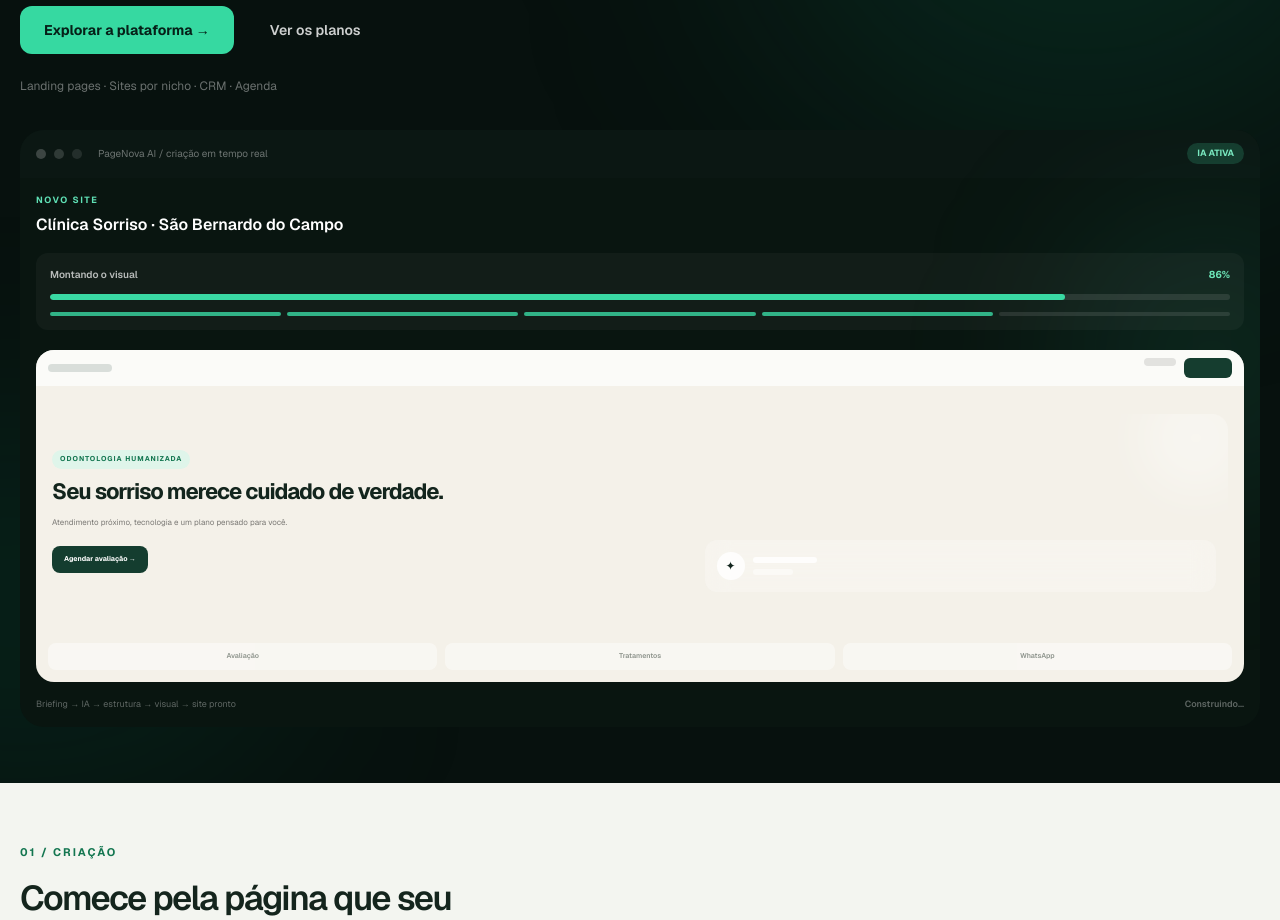
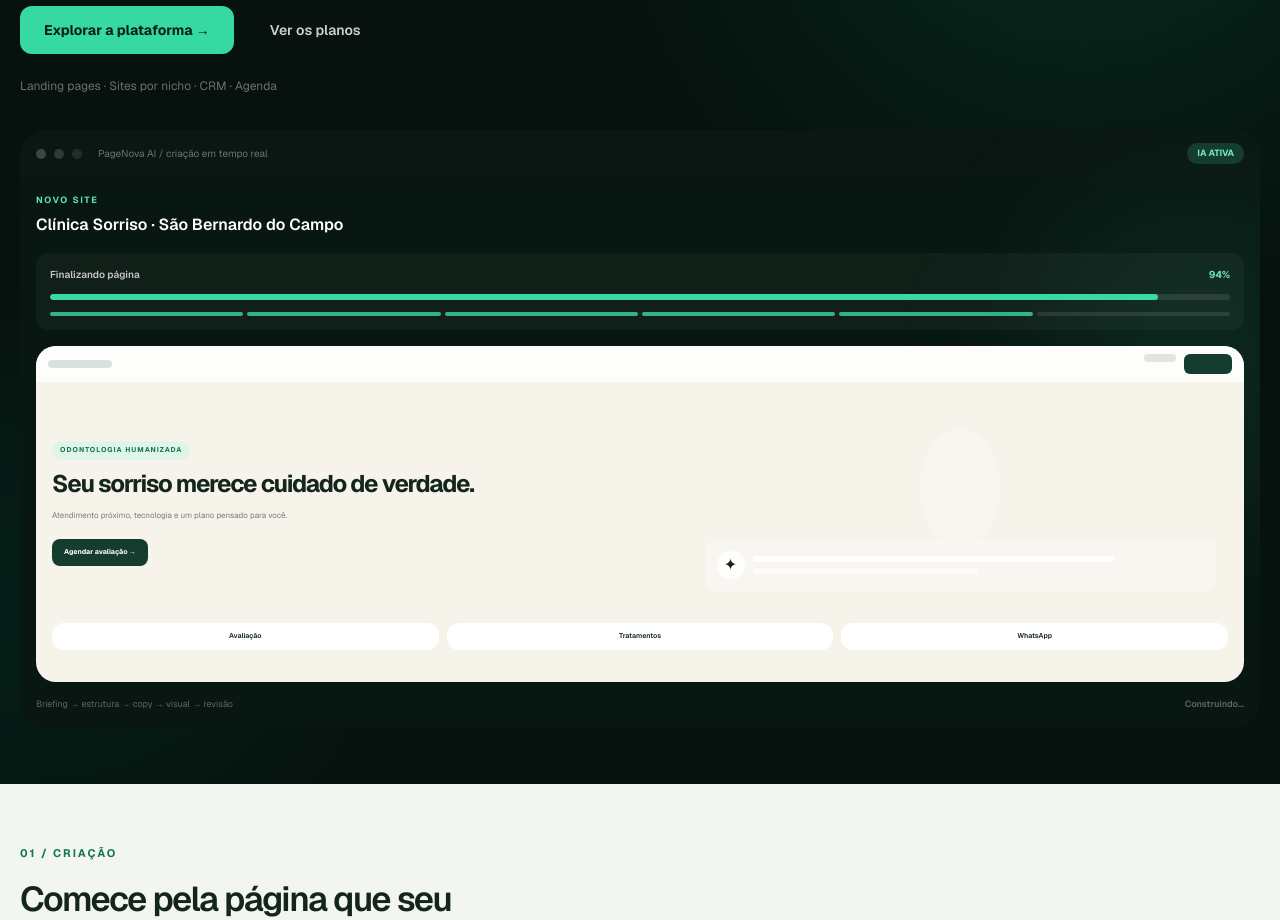
Before and after one commit to dramaflix2026-stack/pagenova-ai, a Next.js app in the folder frontend/: page / in a window 1280 px wide. Shown: the part 480-1400 px from the top of the page. Built offline with nearby package versions, Linux system fonts and the light colour scheme.

Commit message:
Upgrade animated landing creation demo

```diff
--- a/frontend/src/components/pagenova-creation-demo.tsx
+++ b/frontend/src/components/pagenova-creation-demo.tsx
@@ -3,20 +3,18 @@
 import { useEffect, useState } from "react";
 
 const phases = [
-  { label: "Lendo o briefing", progress: 22 },
-  { label: "Criando estrutura", progress: 46 },
-  { label: "Escrevendo conteúdo", progress: 68 },
-  { label: "Montando o visual", progress: 86 },
+  { label: "Lendo o briefing", progress: 14 },
+  { label: "Planejando seções", progress: 32 },
+  { label: "Escrevendo conteúdo", progress: 55 },
+  { label: "Criando o visual", progress: 78 },
+  { label: "Finalizando página", progress: 94 },
   { label: "Site pronto", progress: 100 },
 ] as const;
 
 export function PageNovaCreationDemo() {
   const [phase, setPhase] = useState(0);
-
   useEffect(() => {
-    const timer = window.setInterval(() => {
-      setPhase((current) => (current + 1) % phases.length);
-    }, 1800);
+    const timer = window.setInterval(() => setPhase((v) => (v + 1) % phases.length), 1600);
     return () => window.clearInterval(timer);
   }, []);
 
@@ -24,72 +22,56 @@ export function PageNovaCreationDemo() {
   const ready = phase === phases.length - 1;
 
   return (
-    <div className="relative overflow-hidden rounded-[24px] border border-white/10 bg-[#091510] shadow-[0_32px_100px_rgba(0,0,0,.42)]">
-      <div className="pointer-events-none absolute -right-24 top-20 h-72 w-72 rounded-full bg-[#31d9a4]/10 blur-[90px]" />
-      <div className="flex h-12 items-center gap-2 border-b border-white/10 bg-[#0b1713] px-4 sm:px-5">
-        <span className="h-2.5 w-2.5 rounded-full bg-white/20" />
-        <span className="h-2.5 w-2.5 rounded-full bg-white/15" />
-        <span className="h-2.5 w-2.5 rounded-full bg-white/10" />
-        <span className="ml-2 truncate text-[10px] text-white/40 sm:ml-4 sm:text-[11px]">PageNova AI / criação em tempo real</span>
-        <span className={"ml-auto shrink-0 rounded-full px-2.5 py-1 text-[9px] font-bold " + (ready ? "bg-[#31d9a4] text-[#062018]" : "bg-[#153b2d] text-[#7ceac2]")}>
-          {ready ? "PRONTO ✓" : "IA ATIVA"}
-        </span>
+    <div className="relative overflow-hidden rounded-[26px] border border-white/10 bg-[#081711] shadow-[0_32px_100px_rgba(0,0,0,.44)]">
+      <div className="pointer-events-none absolute -right-20 top-20 h-72 w-72 rounded-full bg-[#31d9a4]/10 blur-[85px]" />
+      <div className="flex h-12 items-center gap-2 border-b border-white/10 bg-[#0b1713] px-4">
+        <span className="h-2.5 w-2.5 rounded-full bg-white/20" /><span className="h-2.5 w-2.5 rounded-full bg-white/15" /><span className="h-2.5 w-2.5 rounded-full bg-white/10" />
+        <span className="ml-2 truncate text-[10px] text-white/40">PageNova AI / criação em tempo real</span>
+        <span className={"ml-auto rounded-full px-2.5 py-1 text-[9px] font-bold "+(ready?"bg-[#31d9a4] text-[#062018]":"bg-[#153b2d] text-[#7ceac2]")}>{ready?"SITE PRONTO ✓":"IA ATIVA"}</span>
       </div>
 
       <div className="relative p-4 sm:p-6">
-        <div className="mb-4 flex items-start justify-between gap-3">
-          <div>
-            <p className="text-[9px] font-bold uppercase tracking-[.18em] text-[#5fe0b5]">Novo site</p>
-            <h3 className="mt-1.5 text-base font-semibold text-white sm:text-lg">Clínica Sorriso · São Bernardo do Campo</h3>
+        <div className="mb-4 flex items-end justify-between gap-3">
+          <div><p className="text-[9px] font-bold uppercase tracking-[.18em] text-[#5fe0b5]">Novo site</p><h3 className="mt-1.5 text-base font-semibold text-white sm:text-lg">Clínica Sorriso · São Bernardo do Campo</h3></div>
+          <span className="hidden text-[9px] text-white/40 sm:block">{ready?"Pronto para editar":"Gerando agora..."}</span>
         </div>
-          <div className="hidden items-center gap-2 text-[9px] text-white/35 sm:flex">
-            <span className="h-1.5 w-1.5 animate-pulse rounded-full bg-[#31d9a4]" /> Gerando agora
+
+        <div className="mb-4 rounded-xl border border-white/10 bg-white/[.035] p-3.5">
+          <div className="flex items-center justify-between text-[10px]"><span className="font-semibold text-white/75">{current.label}</span><span className="font-bold text-[#6ce5b8]">{current.progress}%</span></div>
+          <div className="mt-3 h-1.5 overflow-hidden rounded-full bg-white/10"><div className="h-full rounded-full bg-[#39d9a3] transition-[width] duration-700" style={{width:current.progress+"%"}} /></div>
+          <div className="mt-3 flex justify-between gap-1">
+            {phases.map((x,i)=><span key={x.label} className={"h-1 flex-1 rounded-full transition-all duration-500 "+(i<=phase?"bg-[#39d9a3]/80":"bg-white/10")} />)}
           </div>
         </div>
 
-        <div className="mb-5 rounded-xl border border-white/10 bg-white/[.035] p-3.5">
-          <div className="flex items-center justify-between text-[10px]">
-            <span className="font-semibold text-white/70">{current.label}</span>
-            <span className="font-bold text-[#6ce5b8]">{current.progress}%</span>
+        <div className="relative overflow-hidden rounded-[20px] border border-white/10 bg-[#f6f3eb] text-[#13251d] shadow-[0_20px_60px_rgba(0,0,0,.30)]">
+          <div className="flex h-9 items-center justify-between border-b border-black/[.06] bg-white/80 px-3"><div className="h-2 w-16 rounded bg-[#173c2e]/15" /><div className="flex gap-2"><div className="h-2 w-8 rounded bg-black/10"/><div className="h-5 w-12 rounded-md bg-[#153d2f]"/></div></div>
+
+          <div className="relative min-h-[300px] p-4 sm:min-h-[330px] sm:p-6">
+            {phase===0 && <div className="absolute inset-0 z-20 grid place-items-center bg-[#f6f3eb]/95 p-6"><div className="w-full max-w-sm space-y-3"><div className="h-3 w-28 animate-pulse rounded bg-[#2c8d69]/25"/><div className="h-7 w-4/5 animate-pulse rounded bg-[#173c2e]/15"/><div className="h-3 w-full animate-pulse rounded bg-black/10"/><div className="h-3 w-3/4 animate-pulse rounded bg-black/10"/><p className="pt-3 text-center text-[9px] font-semibold uppercase tracking-[.16em] text-[#27815f]">Interpretando seu briefing...</p></div></div>}
+
+            <div className="grid grid-cols-[1.08fr_.92fr] items-center gap-3 sm:gap-6">
+              <div>
+                <span className={"inline-flex rounded-full bg-[#dff5ea] px-2 py-1 text-[7px] font-bold uppercase tracking-[.14em] text-[#137650] transition-all duration-500 "+(phase>=1?"opacity-100":"opacity-0")}>Odontologia humanizada</span>
+                <h4 className={"mt-3 text-[24px] font-bold leading-[.98] tracking-[-.05em] transition-all duration-700 sm:text-[36px] "+(phase>=2?"translate-y-0 opacity-100":"translate-y-3 opacity-20")}>Seu sorriso merece cuidado de verdade.</h4>
+                <p className={"mt-3 text-[8px] leading-4 text-black/50 transition duration-700 sm:text-[10px] "+(phase>=2?"opacity-100":"opacity-20")}>Atendimento próximo, tecnologia e um plano pensado para você.</p>
+                <div className={"mt-4 inline-flex rounded-lg bg-[#143d2f] px-3 py-2 text-[7px] font-bold text-white transition-all duration-700 "+(phase>=3?"scale-100 opacity-100":"scale-90 opacity-0")}>Agendar avaliação →</div>
               </div>
-          <div className="mt-3 h-1.5 overflow-hidden rounded-full bg-white/10">
-            <div className="h-full rounded-full bg-[#39d9a3] transition-[width] duration-700 ease-out" style={{ width: current.progress + "%" }} />
-          </div>
-          <div className="mt-3 grid grid-cols-5 gap-1.5">
-            {phases.map((item, index) => (
-              <div key={item.label} className={"h-1 rounded-full transition duration-500 " + (index <= phase ? "bg-[#39d9a3]/80" : "bg-white/10")} />
-            ))}
+              <div className={"relative min-h-[205px] overflow-hidden rounded-2xl bg-gradient-to-br from-[#d7eee3] via-[#b9dfcd] to-[#70bb99] transition-all duration-700 sm:min-h-[235px] "+(phase>=3?"scale-100 opacity-100":"scale-[.96] opacity-20")}>
+                <div className="absolute left-1/2 top-[43%] h-28 w-20 -translate-x-1/2 -translate-y-1/2 rounded-[50%_50%_45%_45%] bg-white/30 blur-[1px]" />
+                <div className="absolute inset-x-3 bottom-3 rounded-xl border border-white/35 bg-white/30 p-3 backdrop-blur-md"><div className="flex items-center gap-2"><div className="grid h-7 w-7 place-items-center rounded-full bg-white/80">✦</div><div className="flex-1"><div className="h-1.5 w-4/5 rounded bg-white/90"/><div className="mt-1.5 h-1.5 w-1/2 rounded bg-white/50"/></div></div></div>
               </div>
             </div>
 
-        <div className="overflow-hidden rounded-[18px] border border-white/10 bg-[#f4f1e9] text-[#13251d] shadow-[0_18px_55px_rgba(0,0,0,.25)]">
-          <div className="flex h-9 items-center justify-between border-b border-black/[.06] bg-white/70 px-3">
-            <div className="h-2 w-16 rounded-full bg-[#163b2e]/15" />
-            <div className="flex gap-2"><div className="h-2 w-8 rounded-full bg-black/10" /><div className="h-5 w-12 rounded-md bg-[#153d2f]" /></div>
+            <div className={"mt-5 grid grid-cols-3 gap-2 transition-all duration-700 "+(phase>=4?"translate-y-0 opacity-100":"translate-y-2 opacity-0")}>
+              {["Avaliação","Tratamentos","WhatsApp"].map(x=><div key={x} className="rounded-xl border border-black/[.05] bg-white p-2 text-center text-[7px] font-semibold shadow-sm">{x}</div>)}
             </div>
-          <div className="grid min-h-[245px] grid-cols-[1.08fr_.92fr] items-center gap-3 p-4 sm:min-h-[285px] sm:gap-6 sm:p-6">
-            <div className="relative">
-              <span className={"inline-flex rounded-full bg-[#dff5ea] px-2 py-1 text-[7px] font-bold uppercase tracking-[.14em] text-[#137650] transition-all duration-500 " + (phase >= 1 ? "opacity-100" : "translate-y-2 opacity-20")}>Odontologia humanizada</span>
-              <h4 className={"mt-3 text-[22px] font-bold leading-[.98] tracking-[-.045em] transition-all duration-700 sm:text-[34px] " + (phase >= 2 ? "translate-y-0 opacity-100" : "translate-y-3 opacity-20")}>Seu sorriso merece cuidado de verdade.</h4>
-              <p className={"mt-3 max-w-[250px] text-[8px] leading-4 text-black/50 transition-all duration-700 sm:text-[10px] " + (phase >= 2 ? "opacity-100" : "opacity-20")}>Atendimento próximo, tecnologia e um plano pensado para você.</p>
-              <div className={"mt-4 inline-flex rounded-lg bg-[#143d2f] px-3 py-2 text-[7px] font-bold text-white transition-all duration-700 sm:text-[8px] " + (phase >= 3 ? "scale-100 opacity-100" : "scale-90 opacity-20")}>Agendar avaliação →</div>
-            </div>
-            <div className={"relative min-h-[190px] overflow-hidden rounded-2xl bg-gradient-to-br from-[#d7eee3] via-[#b9dfcd] to-[#6fbb99] transition-all duration-700 sm:min-h-[225px] " + (phase >= 3 ? "scale-100 opacity-100" : "scale-[.96] opacity-30")}>
-              <div className="absolute -right-6 -top-8 h-28 w-28 rounded-full bg-white/35 blur-xl" />
-              <div className="absolute inset-x-3 bottom-3 rounded-xl border border-white/30 bg-white/25 p-3 backdrop-blur-md">
-                <div className="flex items-center gap-2"><div className="flex h-7 w-7 items-center justify-center rounded-full bg-white/80 text-[12px]">✦</div><div><div className="h-1.5 w-16 rounded bg-white/80" /><div className="mt-1.5 h-1.5 w-10 rounded bg-white/45" /></div></div>
-              </div>
-            </div>
-          </div>
-          <div className={"grid grid-cols-3 gap-2 border-t border-black/[.06] p-3 transition-all duration-700 " + (ready ? "opacity-100" : "opacity-45")}>
-            {["Avaliação", "Tratamentos", "WhatsApp"].map((item) => <div key={item} className="rounded-lg bg-white px-2 py-2 text-center text-[7px] font-semibold shadow-sm sm:text-[8px]">{item}</div>)}
+
+            {ready && <div className="absolute inset-0 z-30 grid place-items-center bg-[#0c281d]/88 p-6 backdrop-blur-[2px]"><div className="text-center"><div className="mx-auto grid h-14 w-14 place-items-center rounded-full bg-[#46dda7] text-2xl font-black text-[#082219] shadow-[0_0_35px_rgba(70,221,167,.35)]">✓</div><p className="mt-4 text-lg font-bold text-white">Seu site está pronto</p><p className="mt-1 text-[10px] text-white/55">Abra a prévia e continue editando.</p><div className="mx-auto mt-4 inline-flex rounded-lg bg-[#46dda7] px-4 py-2 text-[9px] font-bold text-[#082219]">Abrir site →</div></div></div>}
           </div>
         </div>
 
-        <div className="mt-4 flex items-center justify-between gap-3">
-          <p className="text-[9px] text-white/35">Briefing → IA → estrutura → visual → site pronto</p>
-          <span className={"shrink-0 text-[9px] font-semibold transition " + (ready ? "text-[#66e4b5]" : "text-white/35")}>{ready ? "Pronto para editar" : "Construindo..."}</span>
-        </div>
+        <div className="mt-4 flex items-center justify-between gap-3"><p className="text-[9px] text-white/35">Briefing → estrutura → copy → visual → revisão</p><span className={"shrink-0 text-[9px] font-semibold "+(ready?"text-[#66e4b5]":"text-white/35")}>{ready?"Concluído":"Construindo..."}</span></div>
       </div>
     </div>
   );
```
Lines whose indentation alone changed are shown as unchanged.
